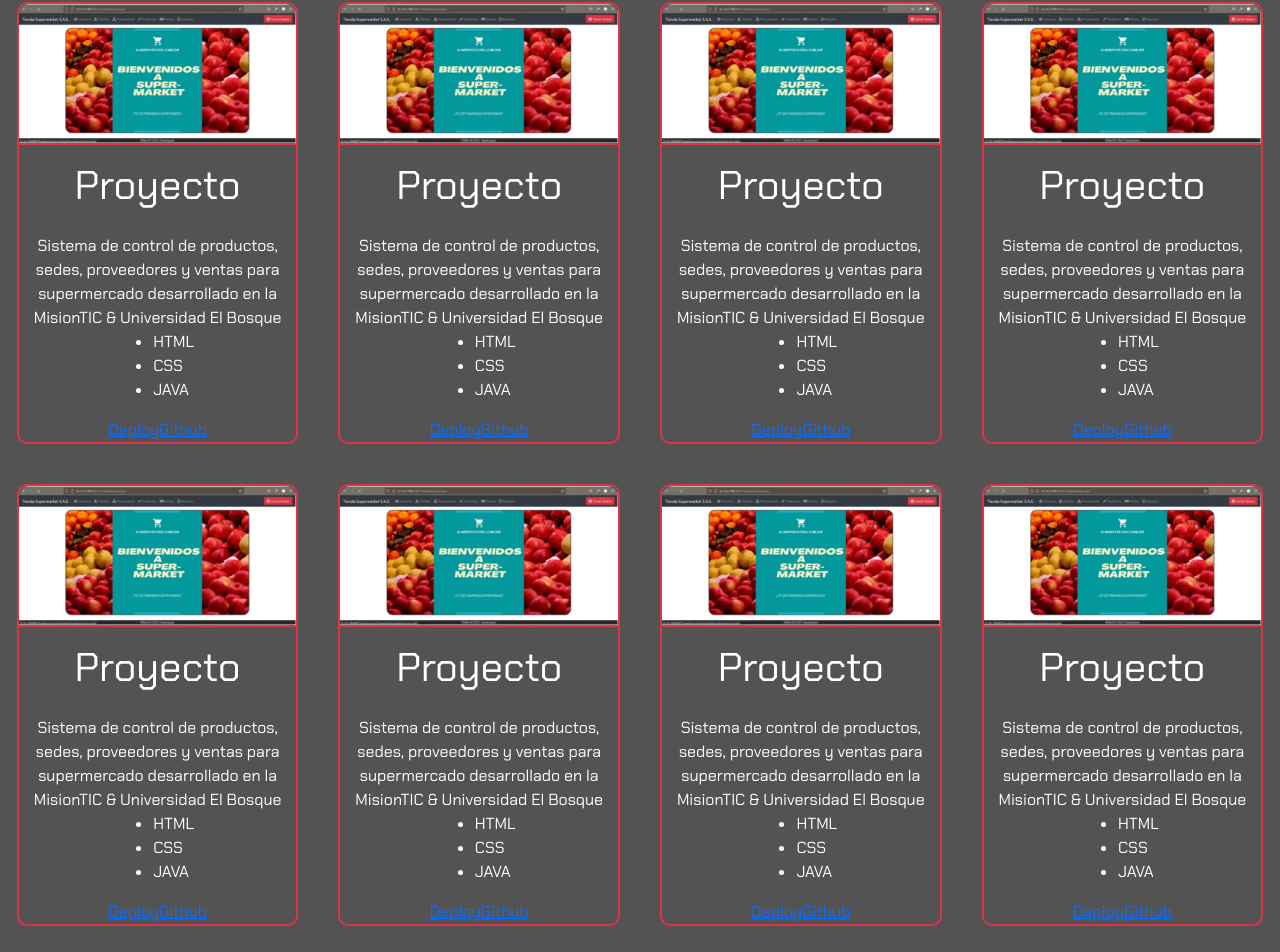
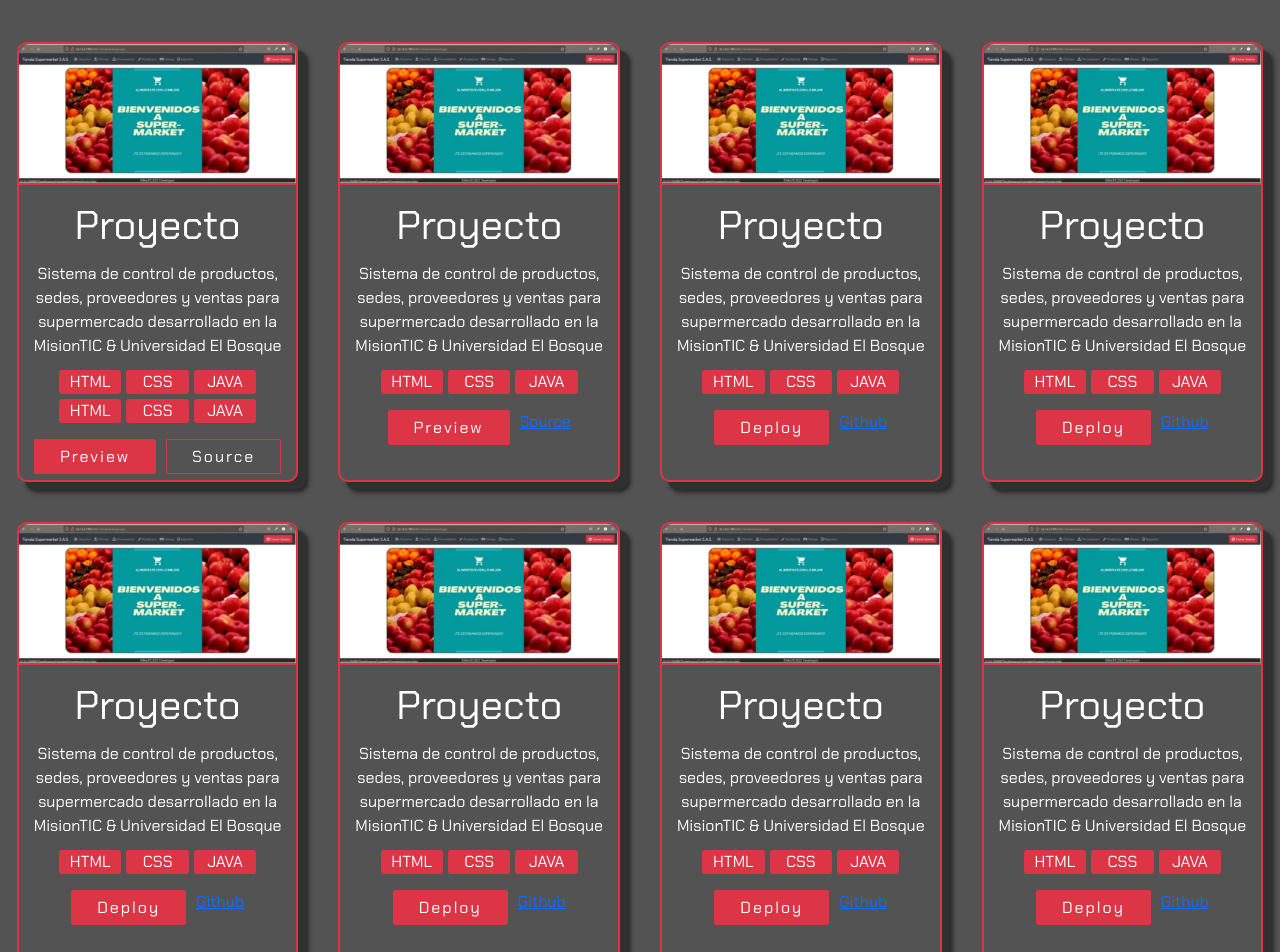
Before and after one commit to JeffersonPulido/PortfolioJP, a React (Vite) app: page / in a window 1280 px wide. Shown: the part 1478-2430 px from the top of the page. Before the commit the page ends 2404 px from the top, so only its background shows below. Built offline with nearby package versions, Linux system fonts and the light colour scheme.

Commit message:
Project v1.2

```diff
--- a/src/components/projects/Projects.css
+++ b/src/components/projects/Projects.css
@@ -1,45 +1,130 @@
-.containerProject{
+.containerProject {}
 
-}
-.containerTitleProject > h1{
+.containerTitleProject>h1 {
     text-align: center;
     font-weight: 600;
     letter-spacing: 5px;
     text-shadow: 2px 2px 3px rgb(197, 197, 197), 0 0 0px rgb(197, 197, 197), 2px 2px 3px rgb(197, 197, 197);
+    padding-bottom: 5vh;
 }
-.containerInfoProject{
+
+.containerInfoProject {
     display: grid;
     grid-template-columns: repeat(4, 22%);
     width: 100%;
     gap: 5vh;
     justify-content: center;
 }
-.containerCard{
+
+.containerCard {
     border: 2px solid var(--coloraccesorios);
+    box-shadow: 8px 8px 0px 0px #303030, 0 0 0px #000000, 10px 10px 5px #1e1e1e;
     display: flex;
     align-items: center;
-    justify-content: center;
     flex-direction: column;
     border-radius: 10px;
+    min-height: 440px;
+    max-height: 440px;
 }
-.cardTitle, .cardDesc, .cardTech, .cardBtn{
+
+.cardTitle,
+.cardDesc,
+.cardTech,
+.cardBtn {
     padding-left: 5%;
     padding-right: 5%;
 }
 
-.cardTitle > h1{
+.cardTitle>h1 {
     font-size: 5vh;
     margin: 0;
     padding: 10% 0% 0% 0%;
     font-weight: 500;
 }
-.cardDesc > p{
+
+.cardDesc>p {
     margin: 0;
-    padding: 10% 0% 0% 0%;
+    padding: 5% 0% 5% 0%;
     text-align: center;
 }
-.cardThumb > img{
+
+.cardThumb>img {
     width: 100%;
     border-radius: 10px 10px 0px 0px;
     border-bottom: 2px solid var(--coloraccesorios);
 }
+
+.cardTech {
+    width: 100%;
+}
+
+.cardTech>ul {
+    list-style: none;
+    display: grid;
+    grid-template-columns: repeat(3, 25%);
+    width: 100%;
+    padding: 0;
+    gap: 5px;
+    justify-content: center;
+}
+
+.cardTech>ul>li {
+    text-align: center;
+    background-color: var(--coloraccesorios);
+    border-radius: 3px;
+    justify-content: center;
+    align-items: center;
+    gap: 5px;
+    display: flex;
+}
+
+.cardBtn {
+    width: 100%;
+    display: flex;
+    justify-content: center;
+    gap: 10px;
+    height: 8%;
+}
+
+.btnDeploy {
+    text-decoration: none;
+    background: var(--coloraccesorios);
+    color: white;
+    padding: 5% 10%;
+    border-radius: 2px;
+    font-weight: 500;
+    letter-spacing: 2px;
+    border: 1px solid var(--coloraccesorios);
+    transition: .3s all ease-in-out;
+    text-align: center;
+    align-items: center;
+    justify-content: center;
+    display: flex;
+}
+
+.btnDeploy:hover {
+    border: 1px solid var(--coloraccesorios);
+    background: transparent;
+}
+
+.btnGithub {
+    text-decoration: none;
+    border: 1px solid var(--coloraccesorios);
+    background: transparent;
+    color: white;
+    padding: 5% 10%;
+    border-radius: 2px;
+    font-weight: 500;
+    letter-spacing: 2px;
+    border: 1px solid var(--coloraccesorios);
+    transition: .3s all ease-in-out;
+    text-align: center;
+    align-items: center;
+    justify-content: center;
+    display: flex;
+}
+
+.btnGithub:hover {
+    border: 1px solid var(--coloraccesorios);
+    background: var(--coloraccesorios);
+}
--- a/src/components/projects/Projects.jsx
+++ b/src/components/projects/Projects.jsx
@@ -25,10 +25,57 @@ export const Projects = () => {
                 <li>HTML</li>
                 <li>CSS</li>
                 <li>JAVA</li>
+                <li>HTML</li>
+                <li>CSS</li>
+                <li>JAVA</li>
               </ul>
             </div>
             <div className='cardBtn'>
-              <a href="">Deploy</a>
+              <a href="" className='btnDeploy'>Preview</a>
+              <a href="" className='btnGithub'>Source</a>
+            </div>
+          </div>
+          <div className='containerCard'>
+            <div className='cardThumb'>
+              <img src={caratula} alt="" />
+            </div>
+            <div className='cardTitle'>
+              <h1>Proyecto</h1>
+            </div>
+            <div className='cardDesc'>
+              <p>Sistema de control de productos, sedes, proveedores y ventas para supermercado desarrollado en la MisionTIC & Universidad El Bosque</p>
+            </div>
+            <div className='cardTech'>
+              <ul>
+                <li>HTML</li>
+                <li>CSS</li>
+                <li>JAVA</li>
+              </ul>
+            </div>
+            <div className='cardBtn'>
+              <a href="" className='btnDeploy'>Preview</a>
+              <a href="">Source</a>
+            </div>
+          </div>
+          <div className='containerCard'>
+            <div className='cardThumb'>
+              <img src={caratula} alt="" />
+            </div>
+            <div className='cardTitle'>
+              <h1>Proyecto</h1>
+            </div>
+            <div className='cardDesc'>
+              <p>Sistema de control de productos, sedes, proveedores y ventas para supermercado desarrollado en la MisionTIC & Universidad El Bosque</p>
+            </div>
+            <div className='cardTech'>
+              <ul>
+                <li>HTML</li>
+                <li>CSS</li>
+                <li>JAVA</li>
+              </ul>
+            </div>
+            <div className='cardBtn'>
+              <a href="" className='btnDeploy'>Deploy</a>
               <a href="">Github</a>
             </div>
           </div>
@@ -50,7 +97,7 @@ export const Projects = () => {
               </ul>
             </div>
             <div className='cardBtn'>
-              <a href="">Deploy</a>
+              <a href="" className='btnDeploy'>Deploy</a>
               <a href="">Github</a>
             </div>
           </div>
@@ -72,7 +119,7 @@ export const Projects = () => {
               </ul>
             </div>
             <div className='cardBtn'>
-              <a href="">Deploy</a>
+              <a href="" className='btnDeploy'>Deploy</a>
               <a href="">Github</a>
             </div>
           </div>
@@ -94,7 +141,7 @@ export const Projects = () => {
               </ul>
             </div>
             <div className='cardBtn'>
-              <a href="">Deploy</a>
+              <a href="" className='btnDeploy'>Deploy</a>
               <a href="">Github</a>
             </div>
           </div>
@@ -116,7 +163,7 @@ export const Projects = () => {
               </ul>
             </div>
             <div className='cardBtn'>
-              <a href="">Deploy</a>
+              <a href="" className='btnDeploy'>Deploy</a>
               <a href="">Github</a>
             </div>
           </div>
@@ -138,51 +185,7 @@ export const Projects = () => {
               </ul>
             </div>
             <div className='cardBtn'>
-              <a href="">Deploy</a>
-              <a href="">Github</a>
-            </div>
-          </div>
-          <div className='containerCard'>
-            <div className='cardThumb'>
-              <img src={caratula} alt="" />
-            </div>
-            <div className='cardTitle'>
-              <h1>Proyecto</h1>
-            </div>
-            <div className='cardDesc'>
-              <p>Sistema de control de productos, sedes, proveedores y ventas para supermercado desarrollado en la MisionTIC & Universidad El Bosque</p>
-            </div>
-            <div className='cardTech'>
-              <ul>
-                <li>HTML</li>
-                <li>CSS</li>
-                <li>JAVA</li>
-              </ul>
-            </div>
-            <div className='cardBtn'>
-              <a href="">Deploy</a>
-              <a href="">Github</a>
-            </div>
-          </div>
-          <div className='containerCard'>
-            <div className='cardThumb'>
-              <img src={caratula} alt="" />
-            </div>
-            <div className='cardTitle'>
-              <h1>Proyecto</h1>
-            </div>
-            <div className='cardDesc'>
-              <p>Sistema de control de productos, sedes, proveedores y ventas para supermercado desarrollado en la MisionTIC & Universidad El Bosque</p>
-            </div>
-            <div className='cardTech'>
-              <ul>
-                <li>HTML</li>
-                <li>CSS</li>
-                <li>JAVA</li>
-              </ul>
-            </div>
-            <div className='cardBtn'>
-              <a href="">Deploy</a>
+              <a href="" className='btnDeploy'>Deploy</a>
               <a href="">Github</a>
             </div>
           </div>
```
